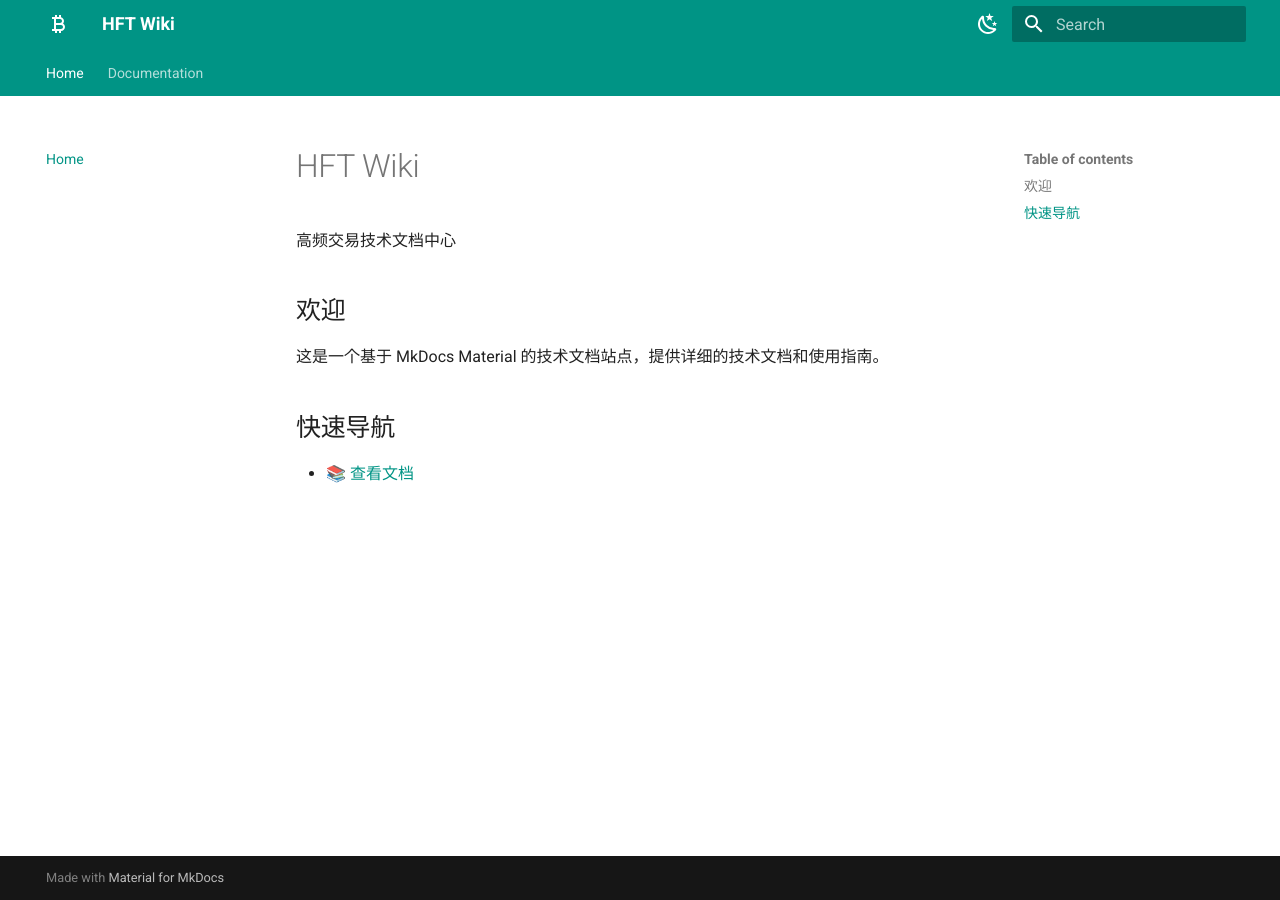
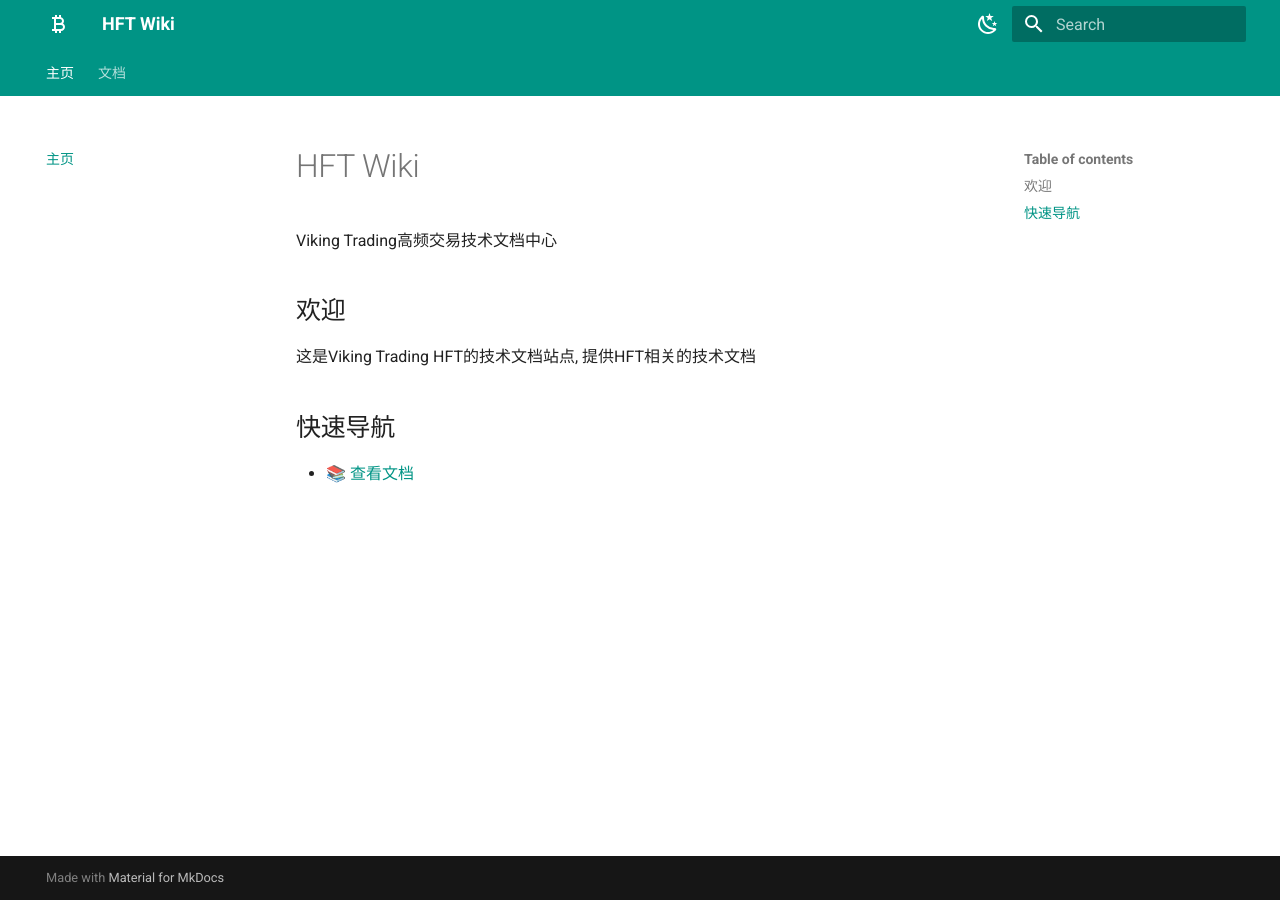
Before and after one commit to relaxdl/hft-wiki, an MkDocs documentation site: the page built from docs/index.md, in a window 1280 px wide. Built offline with MkDocs 1.6.1 and Material for MkDocs 9.7.7, drawn with Linux system fonts in a browser that asks for light colours.

```diff
--- a/docs/index.md
+++ b/docs/index.md
@@ -1,10 +1,10 @@
 # HFT Wiki
 
-高频交易技术文档中心
+Viking Trading高频交易技术文档中心
 
 ## 欢迎
 
-这是一个基于 MkDocs Material 的技术文档站点，提供详细的技术文档和使用指南。
+这是Viking Trading HFT的技术文档站点, 提供HFT相关的技术文档
 
 ## 快速导航
 
--- a/mkdocs.yml
+++ b/mkdocs.yml
@@ -1,15 +1,16 @@
 site_name: HFT Wiki
 site_url: https://wiki.vikingtrading.net/
 site_description: >-
-  HFT Wiki：高频交易技术文档中心
+  HFT Wiki: HFT技术文档中心
 
 # repo_name: relaxdl/hft-wiki
 # repo_url: https://github.com/relaxdl/hft-wiki
 
 # 顶部导航 / 左侧导航 的整体结构
 nav:
-  - Home: index.md
-  - Documentation: documentation.md
+  - 主页: index.md
+  - 文档:
+    - 支持的平台: common/support_platform.md
 
 theme:
   name: material
```
Also changed, not shown: docs/common/support_platform.md (added, +34 -0 lines).
